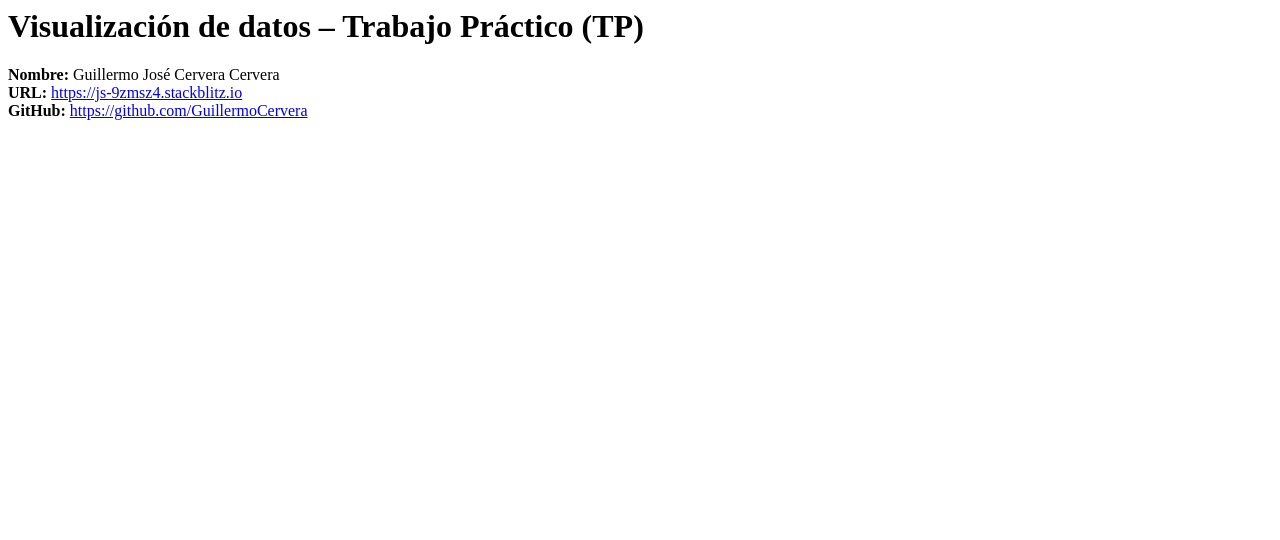
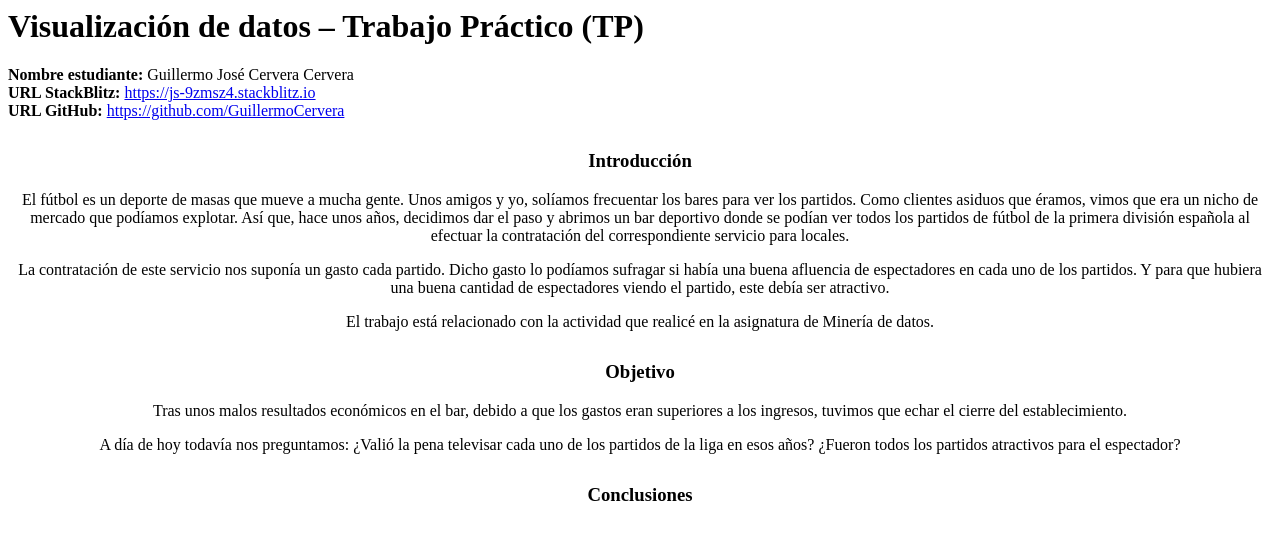
Before and after one commit to GuillermoCervera/TP-Visualizacion, a website: page index.html in a window 1280 px wide. Drawn offline with Linux system fonts and the light colour scheme.

Commit message:
2 files modified

```diff
--- a/index.html
+++ b/index.html
@@ -1,10 +1,46 @@
 <h1>Visualización de datos – Trabajo Práctico (TP)</h1>
-<b>Nombre:</b> Guillermo José Cervera Cervera <br />
-<b>URL:</b>
+<b>Nombre estudiante:</b> Guillermo José Cervera Cervera <br />
+<b>URL StackBlitz:</b>
 <a href="https://js-9zmsz4.stackblitz.io"> https://js-9zmsz4.stackblitz.io </a>
 <br />
-<b>GitHub:</b>
+<b>URL GitHub:</b>
 <a href="https://github.com/GuillermoCervera">
   https://github.com/GuillermoCervera
 </a>
-<br />
+<div style="text-align: center; margin-top: 30px; margin-bottom: 20px">
+  <h3>Introducción</h3>
+  <p>
+    El fútbol es un deporte de masas que mueve a mucha gente. Unos amigos y yo,
+    solíamos frecuentar los bares para ver los partidos. Como clientes asiduos
+    que éramos, vimos que era un nicho de mercado que podíamos explotar. Así
+    que, hace unos años, decidimos dar el paso y abrimos un bar deportivo donde
+    se podían ver todos los partidos de fútbol de la primera división española
+    al efectuar la contratación del correspondiente servicio para locales.
+  </p>
+  <p>
+    La contratación de este servicio nos suponía un gasto cada partido. Dicho
+    gasto lo podíamos sufragar si había una buena afluencia de espectadores en
+    cada uno de los partidos. Y para que hubiera una buena cantidad de
+    espectadores viendo el partido, este debía ser atractivo.
+  </p>
+  <p>
+    El trabajo está relacionado con la actividad que realicé en la asignatura de
+    Minería de datos.
+  </p>
+</div>
+<div style="text-align: center; margin-top: 30px; margin-bottom: 20px">
+  <h3>Objetivo</h3>
+  <p>
+    Tras unos malos resultados económicos en el bar, debido a que los gastos
+    eran superiores a los ingresos, tuvimos que echar el cierre del
+    establecimiento.
+  </p>
+  <p>
+    A día de hoy todavía nos preguntamos: ¿Valió la pena televisar cada uno de
+    los partidos de la liga en esos años? ¿Fueron todos los partidos atractivos
+    para el espectador?
+  </p>
+</div>
+<div style="text-align: center; margin-top: 30px; margin-bottom: 20px">
+  <h3>Conclusiones</h3>
+</div>
--- a/style.css
+++ b/style.css
@@ -1,3 +1,14 @@
-h1, h2 {
-  font-family: Lato;
+h1,
+h2,
+h3,
+h4,
+h5,
+h6,
+p,
+a,
+span {
+  font-family: calibri;
 }
+body {
+  background-color: rgb(245, 243, 240);
+}
```
